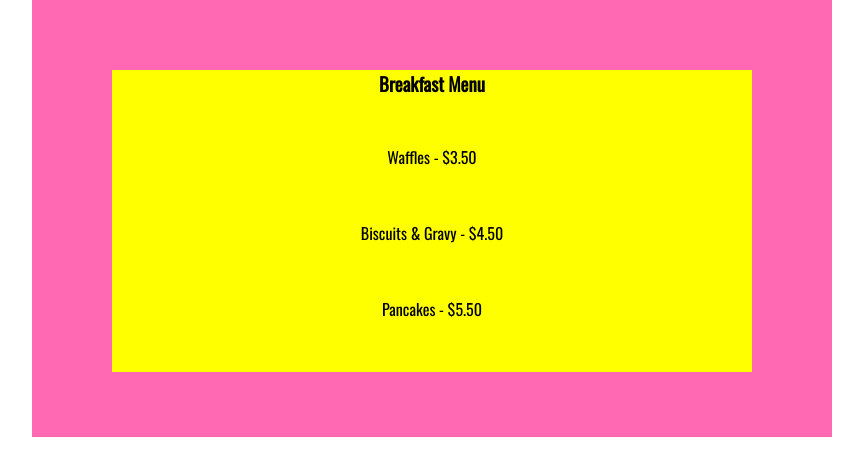
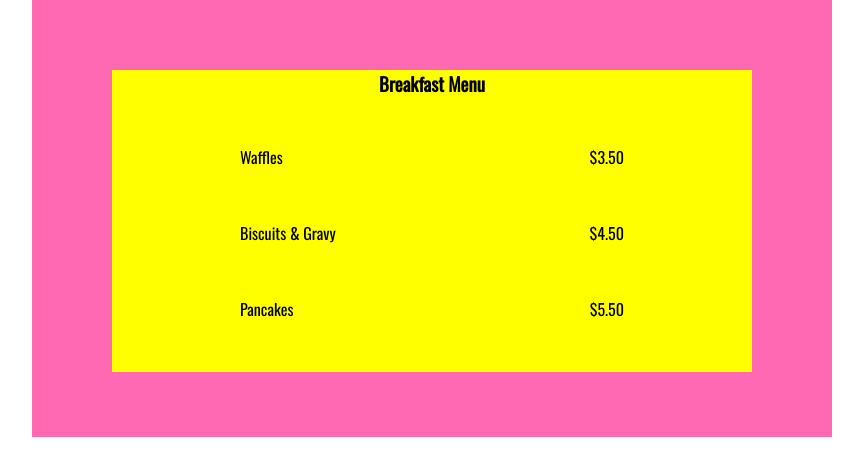
Before and after one commit to nej903/RestaurantMenu, a plain HTML site: page index.html in a window 1280 px wide. Shown: the part 303-778 px from the top of the page, without its empty margins (208-1071 px from the left). Drawn offline with nearby package versions, Linux system fonts and the light colour scheme.

Commit message:
cleaned up displayFood

```diff
--- a/food.json
+++ b/food.json
@@ -1,6 +1,6 @@
 [
   {
-    "food": "breakfast",
+    "type": "breakfast",
     "items": [
       { "food": "waffles", "price": 3.5 },
       { "food": "biscuits & gravy", "price": 4.5 },
@@ -8,7 +8,7 @@
     ]
   },
   {
-    "food": "lunch",
+    "type": "lunch",
     "items": [
       { "food": "sandwich", "price": 4.75 },
       { "food": "soup", "price": 3.75 },
@@ -16,7 +16,7 @@
     ]
   },
   {
-    "food": "dinner",
+    "type": "dinner",
     "items": [
       { "food": "steak", "price": 9.99 },
       { "food": "fish", "price": 7.99 },
@@ -24,7 +24,7 @@
     ]
   },
   {
-    "food": "dessert",
+    "type": "dessert",
     "items": [
       { "food": "ice cream", "price": 5.0 },
       { "food": "pie", "price": 6.0 },
--- a/main.css
+++ b/main.css
@@ -76,6 +76,20 @@ a {
   width: 80%;
 }
 
+.display-items {
+  display: flex;
+  align-items: center;
+  justify-content: space-between;
+  width: 60%;
+}
+
+.display-items:hover,
+li:hover,
+h3:hover {
+  cursor: pointer;
+  text-decoration: underline;
+}
+
 #breakfast {
   background-color: yellow;
 }
--- a/menu.js
+++ b/menu.js
@@ -21,21 +21,26 @@ fetch("food.json")
   .catch((error) => console.log(error));
 
 const displayFood = (data) => {
-  data.forEach((food) => {
-    const { food: content, items } = food;
-    const meal = menus.find((el) => el.id.includes(content));
+  data.forEach((option) => {
+    const { type, items } = option;
+    const meal = menus.find((el) => el.id.includes(type));
     items.forEach((item) => {
       const { food, price } = item;
-      const pTag = document.createElement("p");
-      pTag.innerText = `${titleCase(food)} - $${parseFloat(price).toFixed(2)}`;
-      meal.appendChild(pTag);
+      const div = document.createElement("div");
+      const cooking = document.createElement("p");
+      cooking.innerText = titleCase(food);
+      const amount = document.createElement("p");
+      amount.innerText = `$${parseFloat(price).toFixed(2)}`;
+      div.append(cooking, amount);
+      div.classList.add("display-items");
+      meal.appendChild(div);
     });
   });
 };
 
 const titleCase = (str) => {
-  var strAr = str.toLowerCase().split(" ");
-  for (var i = 0; i < strAr.length; i++) {
+  let strAr = str.toLowerCase().split(" ");
+  for (let i = 0; i < strAr.length; i++) {
     strAr[i] = strAr[i].charAt(0).toUpperCase() + strAr[i].slice(1);
   }
   return strAr.join(" ");
```
